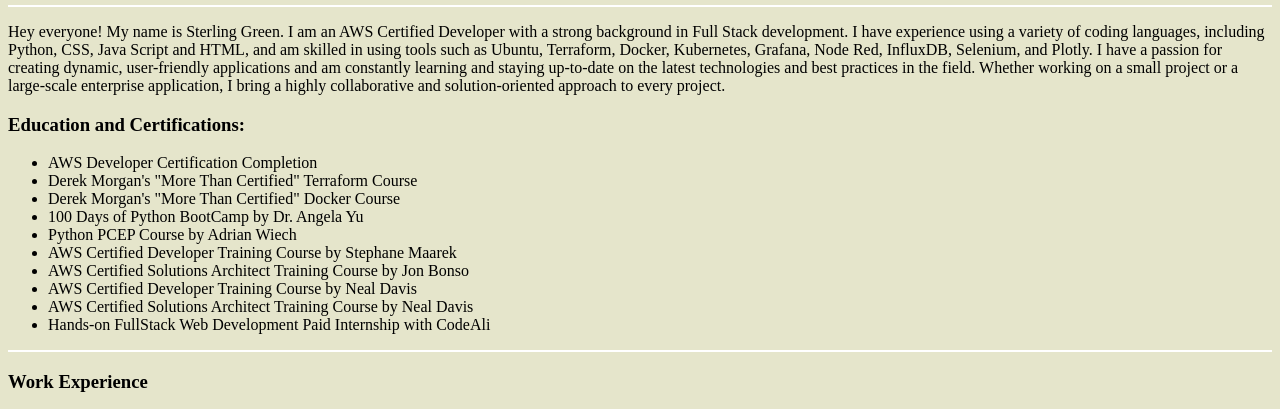
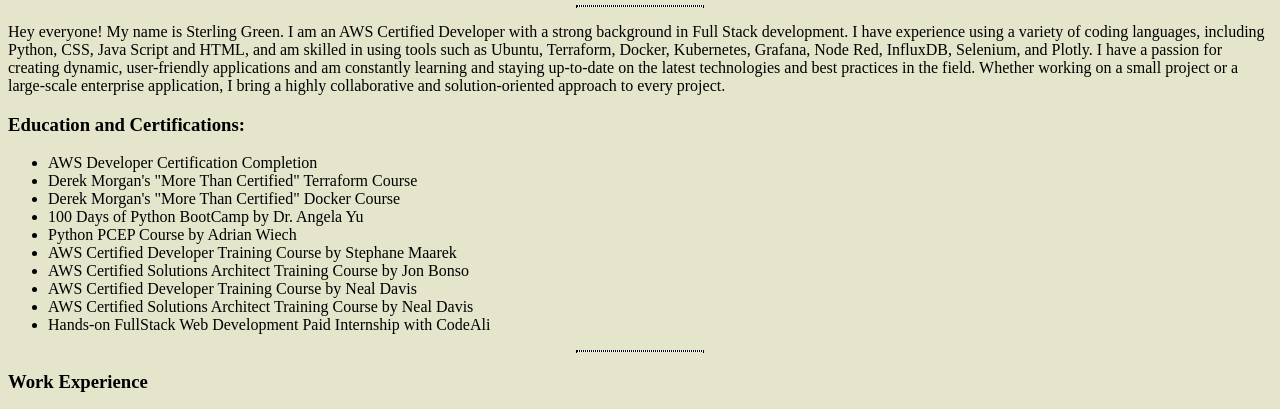
Before and after one commit to OhWhale515/HTML, a plain HTML site: page WebDevelopment/HTML/HTML_PersonalSite/index.html in a window 1280 px wide. Shown: the part 357-766 px from the top of the page. Drawn offline with Linux system fonts and the light colour scheme.

Commit message:
changed border style to dotted

```diff
--- a/WebDevelopment/HTML/HTML_PersonalSite/index.html
+++ b/WebDevelopment/HTML/HTML_PersonalSite/index.html
@@ -11,9 +11,8 @@
 
 	hr {
 		background-color: white;
-		border-style: none;
-		height: 2px;
-
+		border-style: dotted;
+		width: 10%;
 	}
 </style>
 
@@ -32,7 +31,7 @@
 		</tr>
 	</table>
 	<hr>
-	<p>Hey everyone! My name is Sterling Green. I am an AWS Certified Developer with a strong background in Full Stack development. I have experience using a variety of coding languages, including Python, CSS, Java Script and HTML, and am skilled in using tools such as Ubuntu, Terraform, Docker, Kubernetes, Grafana, Node Red, InfluxDB, Selenium, and Plotly. I have a passion for creating dynamic, user-friendly applications and am constantly learning and staying up-to-date on the latest technologies and best practices in the field. Whether working on a small project or a large-scale enterprise application, I bring a highly collaborative and solution-oriented approach to every project.</p>
+	<p>	Hey everyone! My name is Sterling Green. I am an AWS Certified Developer with a strong background in Full Stack development. I have experience using a variety of coding languages, including Python, CSS, Java Script and HTML, and am skilled in using tools such as Ubuntu, Terraform, Docker, Kubernetes, Grafana, Node Red, InfluxDB, Selenium, and Plotly. I have a passion for creating dynamic, user-friendly applications and am constantly learning and staying up-to-date on the latest technologies and best practices in the field. Whether working on a small project or a large-scale enterprise application, I bring a highly collaborative and solution-oriented approach to every project.</p>
 </td>
 	 <h3>Education and Certifications:</h3>
 		 <ul>
```
